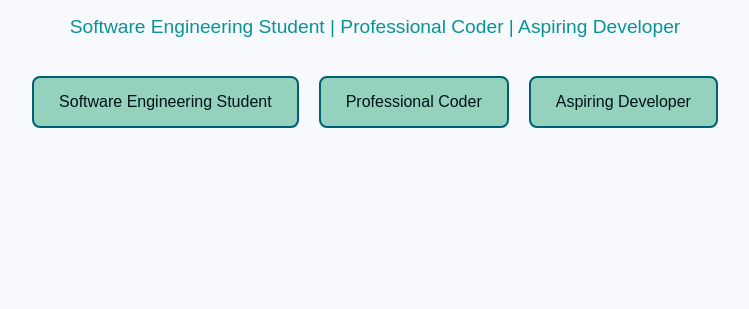
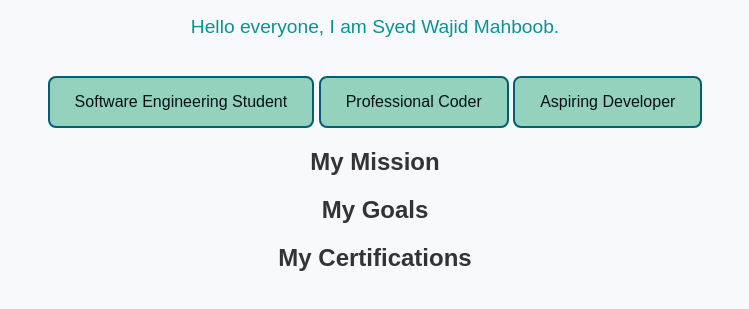
Before and after one commit to syedwajid-mahboob/my-first-webpage, a plain HTML site: page index.html in a window 1280 px wide. Shown: the part 113-422 px from the top of the page, without its empty margins (265-1014 px from the left). Drawn offline with Linux system fonts and the light colour scheme.

Commit message:
Update index.html

```diff
--- a/index.html
+++ b/index.html
@@ -9,15 +9,38 @@
 <body>
   <header>
     <h1>Syed Wajid Mahboob</h1>
-    <p>Software Engineering Student | Professional Coder | Aspiring Developer</p>
+    <p>Hello everyone, I am Syed Wajid Mahboob.</p>
   </header>
 
-  <section class="buttons-section">
+  <section class="roles">
     <button class="role-btn" id="btn1">Software Engineering Student</button>
     <button class="role-btn" id="btn2">Professional Coder</button>
     <button class="role-btn" id="btn3">Aspiring Developer</button>
   </section>
 
+  <main>
+    <h2 class="toggle-heading" data-target="mission">My Mission</h2>
+    <p class="toggle-content" id="mission" hidden>
+      To become a skilled software engineer dedicated to professional coding excellence and contributing to innovative projects.
+    </p>
+
+    <h2 class="toggle-heading" data-target="goals">My Goals</h2>
+    <p class="toggle-content" id="goals" hidden>
+      1. Graduate with a degree in Software Engineering.<br />
+      2. Master programming languages and frameworks.<br />
+      3. Build a portfolio of real-world projects.<br />
+      4. Secure a professional role in software development.<br />
+      5. Continue lifelong learning and skill improvement.
+    </p>
+
+    <h2 class="toggle-heading" data-target="certifications">My Certifications</h2>
+    <p class="toggle-content" id="certifications" hidden>
+      - Coursera Certifications in software development<br />
+      - Completed peer-graded assignments in programming and web development<br />
+      - Ongoing professional courses to enhance coding skills
+    </p>
+  </main>
+
   <script src="script.js"></script>
 </body>
 </html>
```
